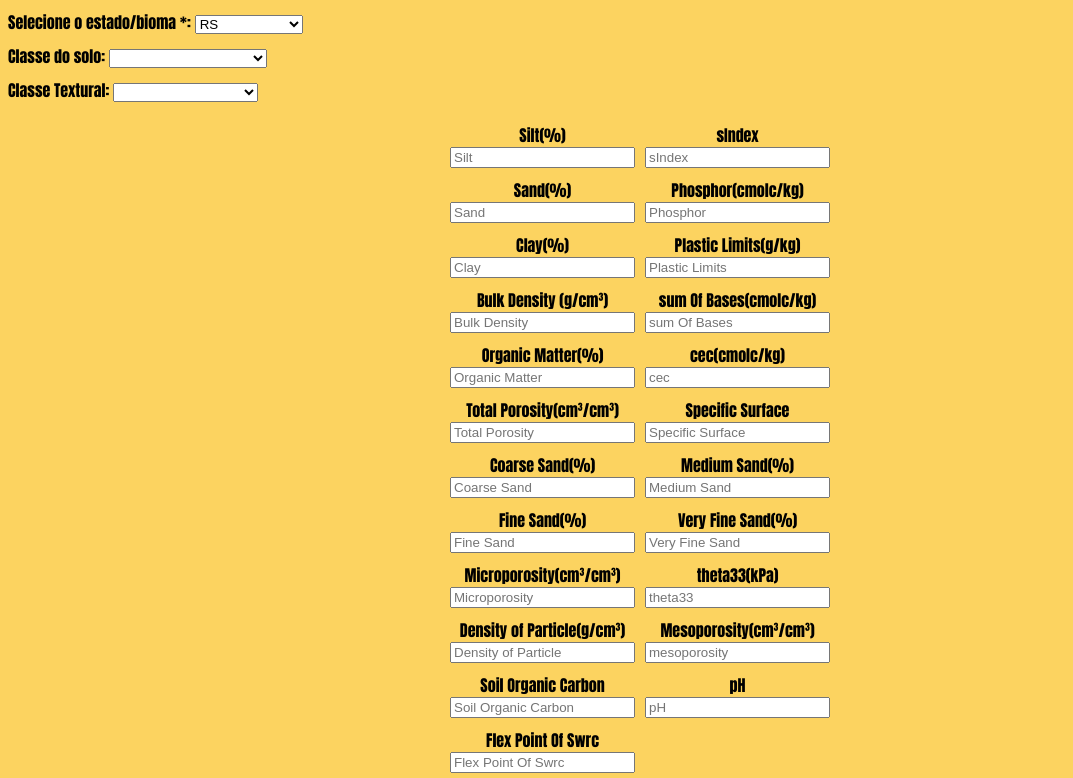
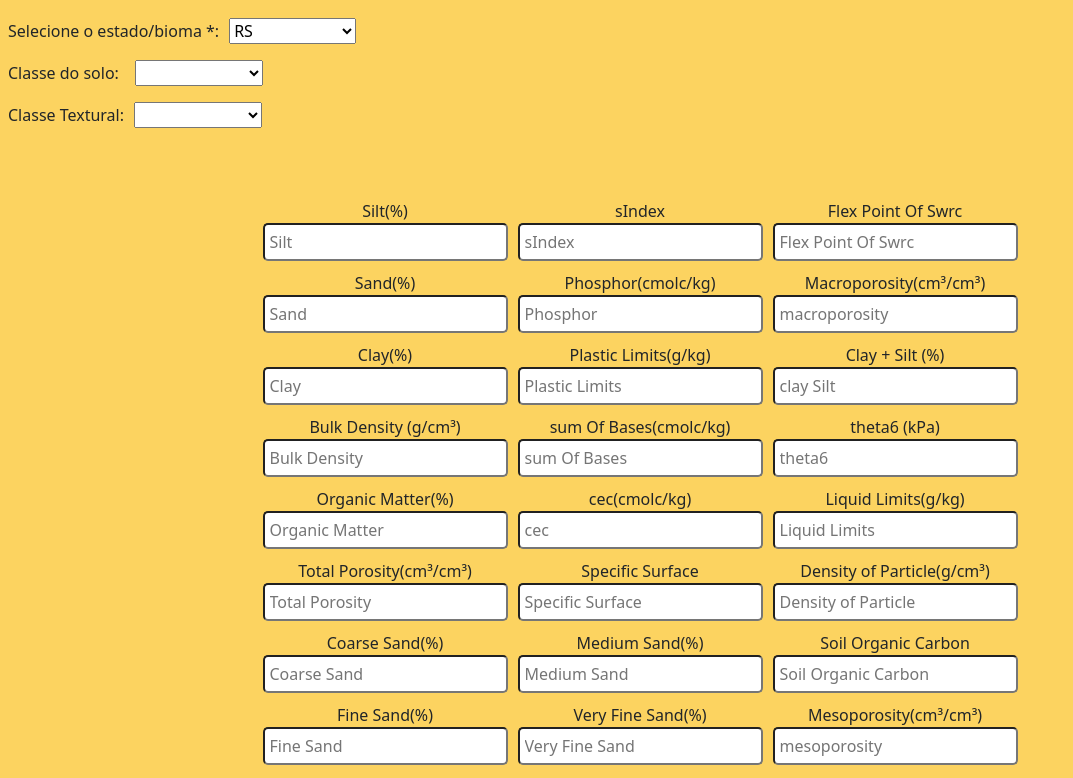
Before and after one commit to Inaciocb/HidraSoilPTF, an Angular app in the folder dss/: page / in a window 1280 px wide. Shown: the top 778 px of the page, without its empty margins (0-1073 px from the left). Built offline with nearby package versions, Linux system fonts and the light colour scheme.

Commit message:
feat: melhorias no layout

```diff
--- a/dss/angular.json
+++ b/dss/angular.json
@@ -25,7 +25,8 @@
               "src/assets"
             ],
             "styles": [
-              "src/styles.css"
+              "src/styles.css",
+              "node_modules/bootstrap/dist/css/bootstrap.min.css"
             ],
             "scripts": []
           },
--- a/dss/package.json
+++ b/dss/package.json
@@ -18,6 +18,7 @@
     "@angular/platform-browser": "^16.1.0",
     "@angular/platform-browser-dynamic": "^16.1.0",
     "@angular/router": "^16.1.0",
+    "bootstrap": "^5.3.2",
     "rxjs": "~7.8.0",
     "sweetalert2": "^11.7.31",
     "tslib": "^2.3.0",
--- a/dss/src/app/app.component.css
+++ b/dss/src/app/app.component.css
@@ -2,7 +2,7 @@
     display: flex;
     justify-content: center;
     list-style: none;
-    padding: 0;
+    padding: 10px;
 }
 
 .container1, .container2 {
--- a/dss/src/app/app.component.html
+++ b/dss/src/app/app.component.html
@@ -1,222 +1,201 @@
 
 <div class="formulario">
-    <form [formGroup]="form">
+    <form class="form" [formGroup]="form">
 
-        <div class="p-5" style="margin-top: 10px;">
+        <div class="p-2" style="margin-top: 10px;">
           <label for="states">Selecione o estado/bioma *: </label>
-          <select name="states" formControlName="state" id="states">
+          <select style="margin-left: 10px !important;" name="states" formControlName="state" id="states">
             <option [value]="state" *ngFor="let state of states">{{ state }}</option>
           </select>
         </div>
 
-        <div class="p-5" style="margin-top: 10px;">
+        <div class="p-2">
           <label for="state_raw">Classe do solo: </label>
-          <select name="state_raw" formControlName="selectSoilClass" id="soilSelect">
+          <select style="margin-left: 16px !important; width: 10vw;" name="state_raw" formControlName="selectSoilClass" id="soilSelect">
             <option [value]="" selected></option>
             <option [value]="sc" *ngFor="let sc of soilClasses">{{ sc }}</option>
           </select>
         </div>
 
 
-        <div class="p-5" style="margin-top: 10px;">
+        <div class="p-2">
           <label for="textural">Classe Textural: </label>
-          <select name="textural" formControlName="selectTexturalClass">
+          <select style="margin-left: 10px !important; width: 10vw;" name="textural" formControlName="selectTexturalClass">
             <option [value]="" selected></option>
             <option [value]="tc" *ngFor="let tc of texturalClasses">{{ tc }}</option>
           </select>
         </div>
 
-
-
+        <!-- main container -->
+        <div class="d-flex justify-content-around flex-row mt-5">
+          <div>
             <ul class="lista">
               <div class="container1">
                   <li>
                       <label for="Silt">Silt(%)</label>
-                    <input type="number" placeholder="Silt" formControlName="silt">
+                      <input type="number" style="border-radius: 5px; padding: 5px;" placeholder="Silt" formControlName="silt">
                   </li>
 
                   <li>
                       <label for ="Sand">Sand(%)</label>
-                    <input type="number" placeholder="Sand" formControlName="sand">
+                      <input type="number" style="border-radius: 5px; padding: 5px;" placeholder="Sand" formControlName="sand">
+                  </li>
+
+                  <li>
+                      <label for="Clay">Clay(%)</label>
+                      <input type="number" style="border-radius: 5px; padding: 5px;" placeholder="Clay" formControlName="clay">
+                  </li>
+
+                  <li>
+                      <label for="Bulk Density">Bulk Density (g/cm³)</label>
+                      <input type="number" style="border-radius: 5px; padding: 5px;" placeholder="Bulk Density" formControlName="bulkDensity">
 
                   </li>
 
                   <li>
-                    <label for="Clay">Clay(%)</label>
-                    <input type="number" placeholder="Clay" formControlName="clay">
+                      <label for="Organic Matter">Organic Matter(%)</label>
+                      <input type="number" style="border-radius: 5px; padding: 5px;" placeholder="Organic Matter" formControlName="organicMatter">
                   </li>
 
                   <li>
-
-                    <label for="Bulk Density">Bulk Density (g/cm³)</label>
-                    <input type="number" placeholder="Bulk Density" formControlName="bulkDensity">
-
+                      <label for="Total Porosity">Total Porosity(cm³/cm³)</label>
+                      <input type="number" style="border-radius: 5px; padding: 5px;" placeholder="Total Porosity" formControlName="totalPorosity">
                   </li>
 
                   <li>
-
-                    <label for="Organic Matter">Organic Matter(%)</label>
-                    <input type="number" placeholder="Organic Matter" formControlName="organicMatter">
+                      <label for="Coarse Sand">Coarse Sand(%)</label>
+                      <input type="number" style="border-radius: 5px; padding: 5px;" placeholder="Coarse Sand" formControlName="coarseSand">
                   </li>
 
                   <li>
-
-                    <label for="Total Porosity">Total Porosity(cm³/cm³)</label>
-                    <input type="number" placeholder="Total Porosity" formControlName="totalPorosity">
-
+                      <label for="Fine Sand">Fine Sand(%)</label>
+                      <input type="number" style="border-radius: 5px; padding: 5px;" placeholder="Fine Sand" formControlName="fineSand">
                   </li>
 
                   <li>
+                      <label for="Microporosity">Microporosity(cm³/cm³)</label>
+                      <input type="number" style="border-radius: 5px; padding: 5px;" placeholder="Microporosity" formControlName="microporosity">
+                  </li>
+              </div>
 
-                    <label for="Coarse Sand">Coarse Sand(%)</label>
-                    <input type="number" placeholder="Coarse Sand" formControlName="coarseSand">
+              <div class="container2">
+                <li>
+                    <label for="sIndex">sIndex</label>
+                    <input type="number" style="border-radius: 5px; padding: 5px;" placeholder="sIndex" formControlName="sIndex">
 
+                </li>
+                <li>
+                    <label for="Phosphor">Phosphor(cmolc/kg)</label>
+                    <input type="number" style="border-radius: 5px; padding: 5px;" placeholder="Phosphor" formControlName="phosphor">
                 </li>
 
                 <li>
-
-                    <label for="Fine Sand">Fine Sand(%)</label>
-                    <input type="number" placeholder="Fine Sand" formControlName="fineSand">
-
+                    <label for="Plastic Limits">Plastic Limits(g/kg)</label>
+                    <input type="number" style="border-radius: 5px; padding: 5px;" placeholder="Plastic Limits" formControlName="plasticLimits">
                 </li>
 
                 <li>
-
-                    <label for="Microporosity">Microporosity(cm³/cm³)</label>
-                    <input type="number" placeholder="Microporosity" formControlName="microporosity">
-
+                    <label for="sumOfBases">sum Of Bases(cmolc/kg)</label>
+                    <input type="number" style="border-radius: 5px; padding: 5px;" placeholder="sum Of Bases" formControlName="sumOfBases">
                 </li>
 
                 <li>
-
-                    <label for="Density of Particle">Density of Particle(g/cm³)</label>
-                    <input type="number" placeholder="Density of Particle" formControlName="densityOfParticle">
-
+                    <label for="cec">cec(cmolc/kg)</label>
+                    <input type="number" style="border-radius: 5px; padding: 5px;" placeholder="cec" formControlName="cec">
                 </li>
 
                 <li>
-
-                    <label for="Soil Organic Carbon">Soil Organic Carbon</label>
-                    <input type="number" placeholder="Soil Organic Carbon" formControlName="soilOrganicCarbon">
-
+                    <label for="Specific Surface">Specific Surface</label>
+                    <input type="number" style="border-radius: 5px; padding: 5px;" placeholder="Specific Surface" formControlName="ss">
                 </li>
 
                 <li>
-
-                    <label for="Flex Point Of Swrc">Flex Point Of Swrc</label>
-                    <input type="number" placeholder="Flex Point Of Swrc" formControlName="flexPointOfSwrc">
-
+                    <label for="Medium Sand">Medium Sand(%)</label>
+                    <input type="number" style="border-radius: 5px; padding: 5px;" placeholder="Medium Sand" formControlName="mediumSand">
                 </li>
 
                 <li>
-
-                    <label for="macroporosity">Macroporosity(cm³/cm³)</label>
-                    <input type="number" placeholder="macroporosity" formControlName="macroporosity">
-
+                    <label for="Very Fine Sand">Very Fine Sand(%)</label>
+                    <input type="number" style="border-radius: 5px; padding: 5px;" placeholder="Very Fine Sand" formControlName="veryFineSand">
                 </li>
 
                 <li>
+                    <label for="theta33">theta33(kPa)</label>
+                    <input type="number" style="border-radius: 5px; padding: 5px;" placeholder="theta33" formControlName="theta33">
+                </li>
 
-                    <label for="claySilt">Clay + Silt (%)</label>
-                    <input type="number" placeholder="clay Silt" formControlName="claySilt">
+                <button class="btn btn-primary mt-5" type="submit" (click)="onSubmit()">Enviar</button>
+              </div>
 
+
+              <div class="container2">
+                <li>
+                    <label for="Flex Point Of Swrc">Flex Point Of Swrc</label>
+                    <input type="number" style="border-radius: 5px; padding: 5px;" placeholder="Flex Point Of Swrc" formControlName="flexPointOfSwrc">
                 </li>
 
                 <li>
-
-                    <label for="theta6">theta6 (kPa)</label>
-                    <input type="number" placeholder="theta6" formControlName="theta6">
-
+                    <label for="macroporosity">Macroporosity(cm³/cm³)</label>
+                    <input type="number" style="border-radius: 5px; padding: 5px;" placeholder="macroporosity" formControlName="macroporosity">
                 </li>
 
                 <li>
-
-                    <label for="Liquid Limits">Liquid Limits(g/kg)</label>
-                    <input type="number" placeholder="Liquid Limits" formControlName="liquidLimits">
-
-                </li>
-
-            </div>
-
-           <div class="container2">
-
-            <li>
-
-                <label for="sIndex">sIndex</label>
-                <input type="number" placeholder="sIndex" formControlName="sIndex">
-
+                    <label for="claySilt">Clay + Silt (%)</label>
+                    <input type="number" style="border-radius: 5px; padding: 5px;" placeholder="clay Silt" formControlName="claySilt">
                 </li>
 
                 <li>
-
-                <label for="Phosphor">Phosphor(cmolc/kg)</label>
-                <input type="number" placeholder="Phosphor" formControlName="phosphor">
-
+                    <label for="theta6">theta6 (kPa)</label>
+                    <input type="number" style="border-radius: 5px; padding: 5px;" placeholder="theta6" formControlName="theta6">
                 </li>
 
                 <li>
-
-                <label for="Plastic Limits">Plastic Limits(g/kg)</label>
-                <input type="number" placeholder="Plastic Limits" formControlName="plasticLimits">
-
+                    <label for="Liquid Limits">Liquid Limits(g/kg)</label>
+                    <input type="number" style="border-radius: 5px; padding: 5px;" placeholder="Liquid Limits" formControlName="liquidLimits">
+                </li>
+                <li>
+                  <label for="Density of Particle">Density of Particle(g/cm³)</label>
+                  <input type="number" style="border-radius: 5px; padding: 5px;" placeholder="Density of Particle" formControlName="densityOfParticle">
                 </li>
 
                 <li>
-
-                <label for="sumOfBases">sum Of Bases(cmolc/kg)</label>
-                <input type="number" placeholder="sum Of Bases" formControlName="sumOfBases">
-
+                    <label for="Soil Organic Carbon">Soil Organic Carbon</label>
+                    <input type="number" style="border-radius: 5px; padding: 5px;" placeholder="Soil Organic Carbon" formControlName="soilOrganicCarbon">
                 </li>
-
                 <li>
-
-                <label for="cec">cec(cmolc/kg)</label>
-                <input type="number" placeholder="cec" formControlName="cec">
-
-            </li>
-
-            <li>
-
-                <label for="Specific Surface">Specific Surface</label>
-                <input type="number" placeholder="Specific Surface" formControlName="ss">
-
-            </li>
-
-            <li>
-
-                <label for="Medium Sand">Medium Sand(%)</label>
-                <input type="number" placeholder="Medium Sand" formControlName="mediumSand">
-
-            </li>
-
-            <li>
-
-                <label for="Very Fine Sand">Very Fine Sand(%)</label>
-                <input type="number" placeholder="Very Fine Sand" formControlName="veryFineSand">
-
-            </li>
-
-            <li>
-
-                <label for="theta33">theta33(kPa)</label>
-                <input type="number" placeholder="theta33" formControlName="theta33">
-
-            </li>
-
-            <li>
-
                   <label for="mesoporosity">Mesoporosity(cm³/cm³)</label>
-                <input type="number" placeholder="mesoporosity" formControlName="mesoporosity">
-
+                  <input type="number" style="border-radius: 5px; padding: 5px;" placeholder="mesoporosity" formControlName="mesoporosity">
                 </li>
 
                 <li>
                     <label for="pH">pH</label>
-                <input type="number" placeholder="pH" formControlName="ph">
+                    <input type="number" style="border-radius: 5px; padding: 5px;" placeholder="pH" formControlName="ph">
                 </li>
               </div>
             </ul>
+          </div>
+          <!-- resultados -->
+          <ng-container *ngIf="this.hasResult()">
+            <div style="height: 50vh; width: 30vw; padding: 20px; margin-top: 8vh; background-color: #fcdb82; border-radius: .7vh;">
+              <h4>Resultados</h4>
+              <h6 id="capCampo" class="mt-5">
+                <div class="d-flex flex-row">
+                  <span class="text-muted">Capacidade de Campo:</span>&nbsp;<b> {{ finalResult.value?.capacidadeDeCampo }} </b>
+                </div>
+                <div class="d-flex flex-row mt-4">
+                  <span class="text-muted">Ponto de Murcha Permanente:</span>&nbsp;<b> {{ finalResult.value?.pontoDeMurcha }} </b>
+                </div>
+              </h6>
+              <!-- warnings -->
+              <div>
 
-        <button type="submit" (click)="onSubmit()">Enviar</button>
+              </div>
+            </div>
+          </ng-container>
+
+
+        </div>
+
+
 
       </form>
--- a/dss/src/app/app.component.ts
+++ b/dss/src/app/app.component.ts
@@ -8,6 +8,11 @@ import { EquationService } from 'src/service/equation.service';
 import Swal from 'sweetalert2';
 
 type NullableString = string | null | undefined;
+
+type FinalResult = {
+  capacidadeDeCampo: string;
+  pontoDeMurcha: string;
+}
 
 @Component({
   selector: 'app-root',
@@ -25,6 +30,9 @@ export class AppComponent {
   states = Object.values(StatesT);
   filteredEquations: Equation[] = [];
   warnings: string[] = [];
+
+  finalResult = new FormControl({} as FinalResult);
+
 
   form = new FormGroup({
     state: new FormControl('RS'),
@@ -137,11 +145,13 @@ export class AppComponent {
       results.push(r);
       console.log("Equação: ", e, "\nResultado: ", result.result, result.measurementUnit);
     });
-
     // results = results.filter(r => !isNaN(r.result)); // remove NaN
 
     if (results && results.length > 0) {
-      Swal.fire({title:'Resultado(s)', html: resultsToString(results, this.warnings), icon: 'success' });
+      let capacidade = results.filter(r => r.eqType === 'fieldCapacity').map(r => '' + r.result + r.measurementUnit)[0];
+      let pontoDeMurcha = results.filter(r => r.eqType === 'permanentWiltingPoint').map(r => '' + r.result + r.measurementUnit)[0];
+      this.finalResult.setValue({capacidadeDeCampo: capacidade, pontoDeMurcha: pontoDeMurcha});
+      // Swal.fire({title:'Resultado(s)', html: resultsToString(results, this.warnings), icon: 'success' });
     } else {
       Swal.fire('Atenção', 'Nenhuma equação foi encontrada, tente modificar os filtros', 'warning');
     }
@@ -174,6 +184,10 @@ export class AppComponent {
 
     console.log("Lower RMSE equations: ", lowerRMSEEquations);
     return lowerRMSEEquations;
+  }
+
+  hasResult(): boolean {
+    return this.finalResult.value?.capacidadeDeCampo != null || this.finalResult.value?.pontoDeMurcha != null;
   }
 
 
--- a/dss/src/model/utils.ts
+++ b/dss/src/model/utils.ts
@@ -133,9 +133,8 @@ export const STATES: Set<string> = new Set(
       })
       str = str.concat("</br> </br>")
     }
-
     results.forEach(r => {
-      str = str.concat(r.toString(), "</br>")
+      str = str.concat("<b>", r.toString(), "</b>", "</br>")
     })
     return str + "<p>";
   }
--- a/dss/src/styles.css
+++ b/dss/src/styles.css
@@ -1,5 +1,5 @@
 body{
-    background-color: #fcd360;
+    background-color: #fcd360 !important;
     font-family: Impact, 'Courier New', Courier, monospace;
 }
 
```
Also changed, not shown: 1 other file (tests, documents, lock files or other folders). Lines whose indentation alone changed are shown as unchanged.
